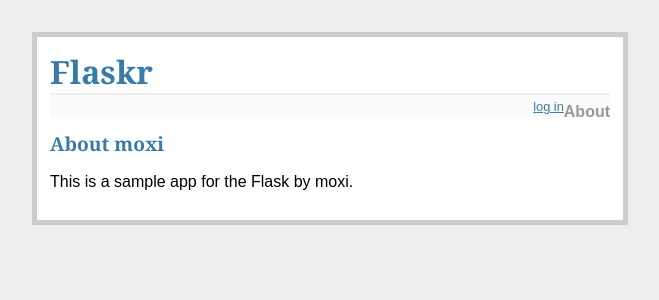
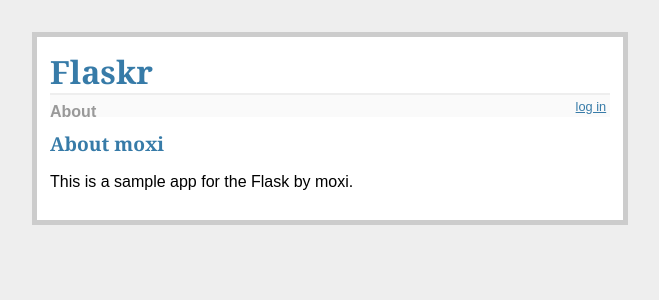
Before and after one commit to zhongmoxi/flask, a Flask app: page /about in a window 1280 px wide. Shown: the top 300 px of the page, without its empty margins (310-969 px from the left). Run offline with Flask 2, Linux system fonts and the light colour scheme.

Commit message:
header and about page

```diff
--- a/myflaskr/static/style.css
+++ b/myflaskr/static/style.css
@@ -17,7 +17,7 @@ h2		{ font-size: 1.2em; }
                   border: 1px solid #AACBE2; }
 .error          { background: #F0D6D6; padding: 0.5em; }
 
-.menu		{float:right;margin-top:8px}
+.menu		{float:left;margin-top:8px}
 .menu li	{display:inline}
 .menu li+li	{margin-left:35px}
 .menu li a	{color:#999;text-decoration:none};
```
Also changed, not shown: 1 other file.
